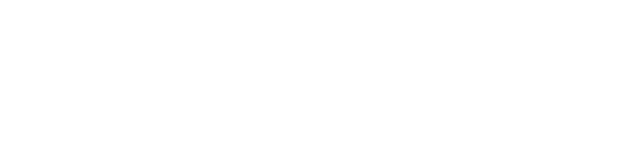
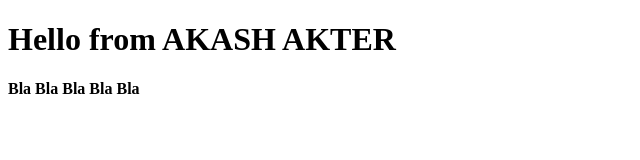
Before and after one commit to AkashAkter/first-repo, a plain HTML site: page index.html in a window 1280 px wide. Shown: the whole page, without its empty margins (0-640 px from the left). Drawn offline with Linux system fonts and the light colour scheme.

Commit message:
added something

```diff
--- a/index.html
+++ b/index.html
@@ -7,6 +7,7 @@
     <title>First GitHub Repo</title>
 </head>
 <body>
-
+    <h1>Hello from AKASH AKTER</h1>
+    <h4>Bla Bla Bla Bla Bla </h4>
 </body>
 </html>
```
